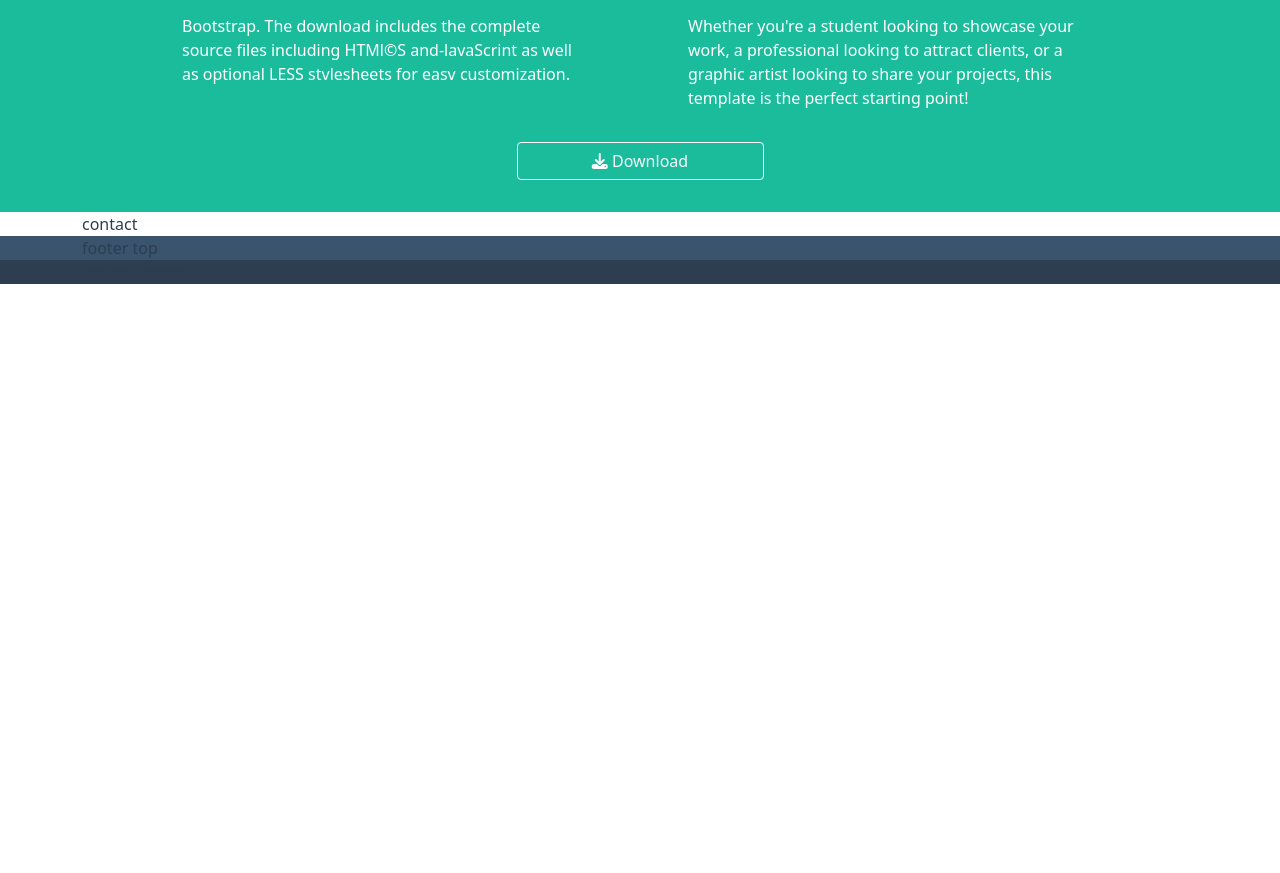
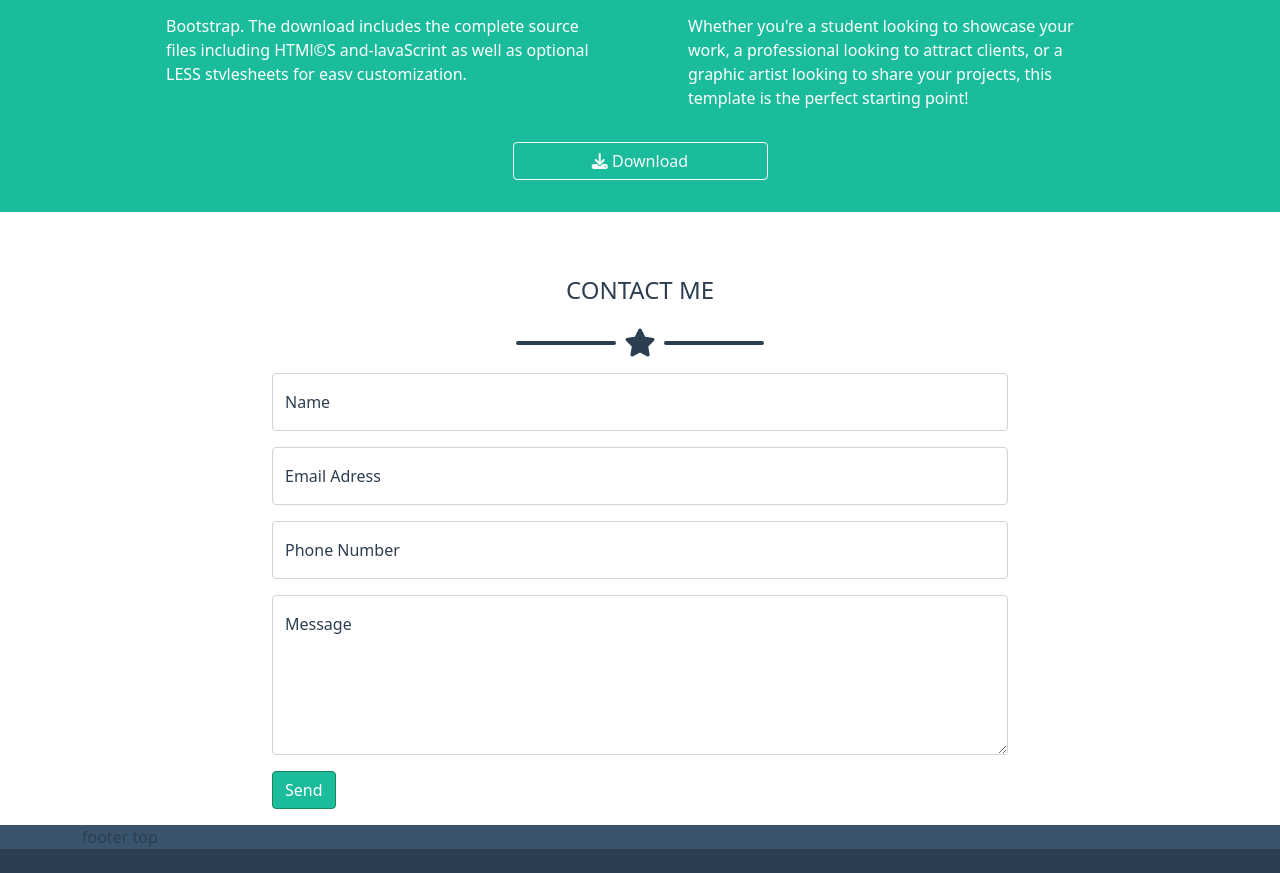
Before and after one commit to LorenzoCastiglion/html-css-bootstrap-freelancer, a plain HTML site: page index.html in a window 1280 px wide. Shown: the part 1663-2536 px from the top of the page. Before the commit the page ends 1947 px from the top, so only its background shows below. Drawn offline with nearby package versions, Linux system fonts and the light colour scheme.

Commit message:
section contact me

```diff
--- a/css/style.css
+++ b/css/style.css
@@ -26,6 +26,10 @@ body {
 
 .bg-dark-grey{
     background-color: var(--dark-grey);
+}
+
+header{
+    z-index: 999;
 }
 
 /* ! MAIN */
@@ -103,3 +107,8 @@ img{
     border-radius: 8px;
 
 }
+
+
+#send-btn{
+    background-color: var(--green);
+}
--- a/index.html
+++ b/index.html
@@ -114,8 +114,8 @@
         </section>
 
         <section id="about" class="bg-green py-3">
-            <div class="container-md">
-                <div class=" container-sm  g-3 align-items-center justify-content-center">
+            <div class="container-sm">
+                <div class="align-items-center justify-content-center">
 
                     <div>
                         <h2 class="text-uppercase text-center fs-4 pt-5 text-white"> about</h2>
@@ -146,9 +146,55 @@
             </div>
         </section>
 
-        <section id="contact" class="">
-            <div class="container-md">
-                contact
+        <section id="contact" class=" py-3">
+            <div class="container-sm">
+                <div class="align-items-center justify-content-center">
+
+                    <div>
+                        <h2 class="text-uppercase text-center fs-4 pt-5 "> contact me</h2>
+                        <div class="icon-b d-flex justify-content-center align-items-center p-3 fs-3">
+                            <i class="fa-solid fa-star "></i>
+                        </div>
+                    </div>
+
+                    <div class="row justify-content-center ">
+
+                        <!-- FORM -->
+                        <div class="col-8 ">
+                            <div class="form-floating mb-3">
+                                <input class="form-control" id="name" type="text" placeholder="Enter your name..." data-sb-validations="required" />
+                                <label for="name">Name</label>
+                                <div class="invalid-feedback" data-sb-feedback="name:required">A name is required.</div>
+                            </div>
+
+                            <div class="form-floating mb-3">
+                                <input class="form-control" id="name" type="text" placeholder="Enter your name..." data-sb-validations="required" />
+                                <label for="name">Email Adress</label>
+                                <div class="invalid-feedback" data-sb-feedback="name:required">An email is required.</div>
+                            </div>
+
+                            <div class="form-floating mb-3">
+                                <input class="form-control" id="name" type="text" placeholder="Enter your name..." data-sb-validations="required" />
+                                <label for="name">Phone Number</label>
+                                <div class="invalid-feedback" data-sb-feedback="name:required">A phone number is required.</div>
+                            </div>
+
+                            <div class="form-floating mb-3">
+                                <textarea class="form-control" id="message" type="text" placeholder="Enter your message here..." style="height: 10rem" data-sb-validations="required"></textarea>
+                                <label for="message">Message</label>
+                                <div class="invalid-feedback" data-sb-feedback="message:required">A message is required.</div>
+                            </div>
+
+                            <button id="send-btn" type="button" class="btn btn-success">Send</button>
+
+                        </div>
+
+
+
+                        </div>
+
+                    </div>
+                </div>
             </div>
         </section>
 
```
